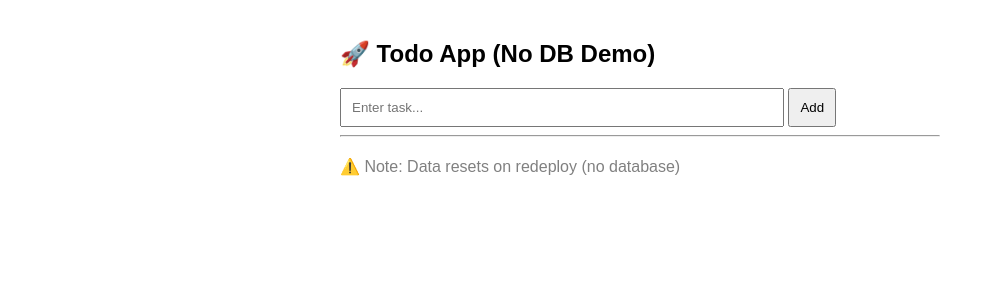
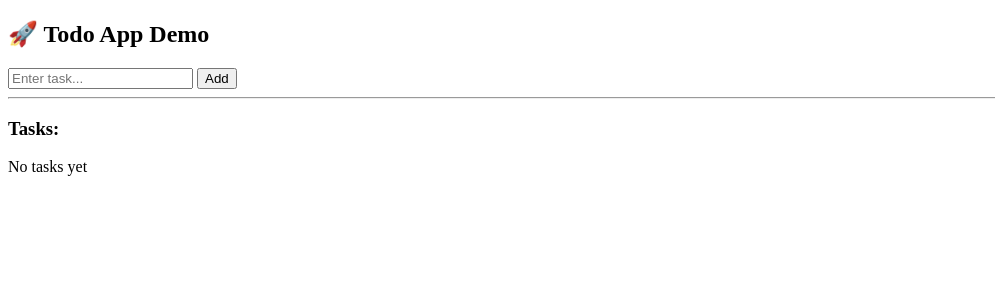
Before and after one commit to aprat2406/todo-app-webinar, a Flask app: page / in a window 1280 px wide. Shown: the top 300 px of the page, without its empty margins (0-995 px from the left). Run offline with Flask 3, Linux system fonts and the light colour scheme.

Commit message:
Update index.html

```diff
--- a/templates/index.html
+++ b/templates/index.html
@@ -2,28 +2,10 @@
 <html>
 <head>
     <title>Todo App Demo</title>
-    <style>
-        body {
-            font-family: Arial;
-            max-width: 600px;
-            margin: auto;
-            padding: 20px;
-        }
-        input {
-            padding: 10px;
-            width: 70%;
-        }
-        button {
-            padding: 10px;
-        }
-        .todo {
-            margin-top: 10px;
-        }
-    </style>
 </head>
 <body>
 
-<h2>🚀 Todo App (No DB Demo)</h2>
+<h2>🚀 Todo App Demo</h2>
 
 <form method="POST">
     <input type="text" name="content" placeholder="Enter task..." required>
@@ -32,16 +14,20 @@
 
 <hr>
 
-{% for todo in todos %}
-    <div class="todo">
-        {{ todo }}
-        <a href="/delete/{{ loop.index0 }}">❌</a>
-    </div>
-{% endfor %}
+<h3>Tasks:</h3>
 
-<p style="margin-top:20px; color:gray;">
-⚠️ Note: Data resets on redeploy (no database)
-</p>
+{% if todos %}
+    <ul>
+    {% for todo in todos %}
+        <li>
+            {{ todo }}
+            <a href="/delete/{{ loop.index0 }}">❌</a>
+        </li>
+    {% endfor %}
+    </ul>
+{% else %}
+    <p>No tasks yet</p>
+{% endif %}
 
 </body>
 </html>
```
